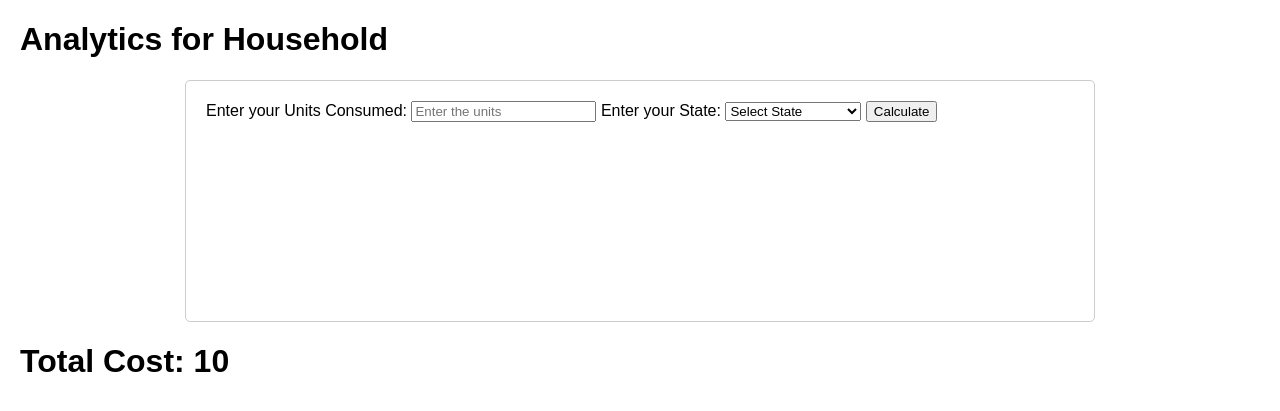
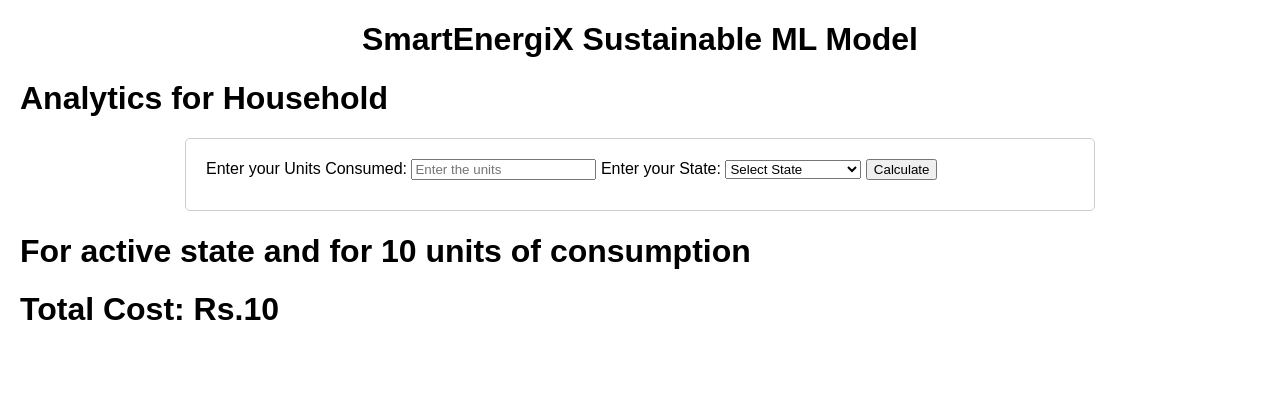
Before and after one commit to Vejaysundaram-Rajkumar/mop_hackathon, a Flask app: template templates/feature2.html in a window 1280 px wide. Shown: the top 411 px of the page. Run offline with Flask 3, Linux system fonts and the light colour scheme; the template is opened without the code that fills it: most values are stand-ins (such as "Sample title", 1, 10 or a date in 2020); some libraries are stand-ins or nearby versions.

Commit message:
last changes

```diff
--- a/app.py
+++ b/app.py
@@ -56,7 +56,7 @@ def analytics():
             each_amt.append(amt)
 
 
-    return render_template('feature2.html', cost=total_cost,each_amt=each_amt,each_unit=each_unit)
+    return render_template('feature2.html',state=sel_state,no=no_of_units, cost=total_cost,each_amt=each_amt,each_unit=each_unit)
 
 @app.route('/feature1')
 def feature1():
--- a/templates/feature1.html
+++ b/templates/feature1.html
@@ -68,6 +68,7 @@
 </head>
 
 <body>
+    <h1><center>SmartEnergiX Sustainable ML Model</h1>
     <div class="container">
         <form action="/process" method="post" class="card">
             <label for="area_region">Enter Area/Region:</label>
--- a/templates/feature2.html
+++ b/templates/feature2.html
@@ -40,6 +40,7 @@
 
 </head>
 <body>
+    <h1><center>SmartEnergiX Sustainable ML Model</h1>
     <h1> Analytics for Household </h1>
     <div class="card" id="section1">
 
@@ -84,7 +85,8 @@
     </div>
     </form>
     <body>
-        <h1>Total Cost: {{ cost }}</h1>
+        <h1>For {{state}} state and for {{no}} units of consumption</h1>
+        <h1>Total Cost: Rs.{{ cost }}</h1>
         <div id="chart_div"></div>
 
         <script type="text/javascript">
--- a/templates/index.html
+++ b/templates/index.html
@@ -56,6 +56,7 @@ a:hover {
 </style>
 </head>
 <body>
+    <h1><center>SmartEnergiX Sustainable ML Model</h1>
 <h3>    <a href="/feature1">State Wise Real time Electricity Generation</a> </h3>
 <h3>    <a href="/feature2">Household Self analysiss</a></h3>
 </body>
```
